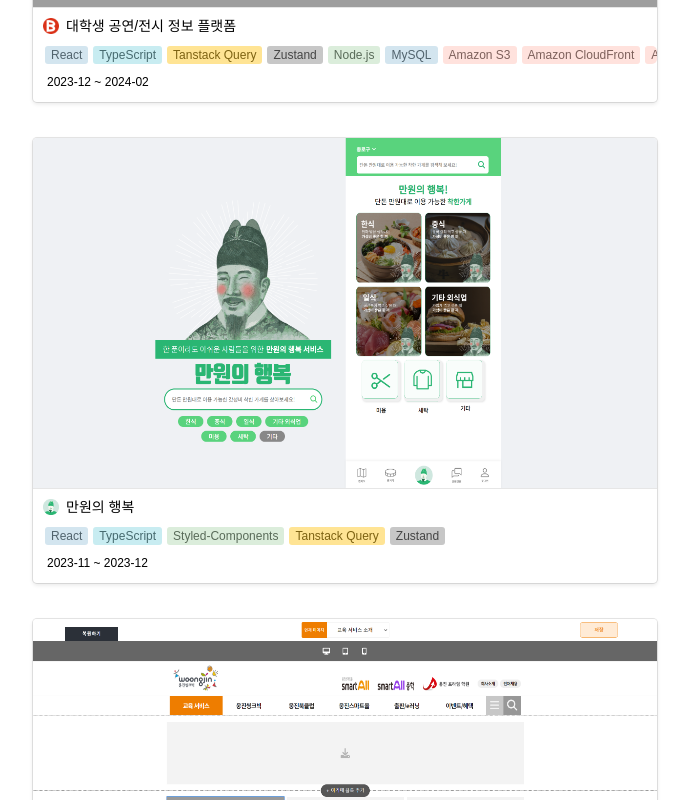
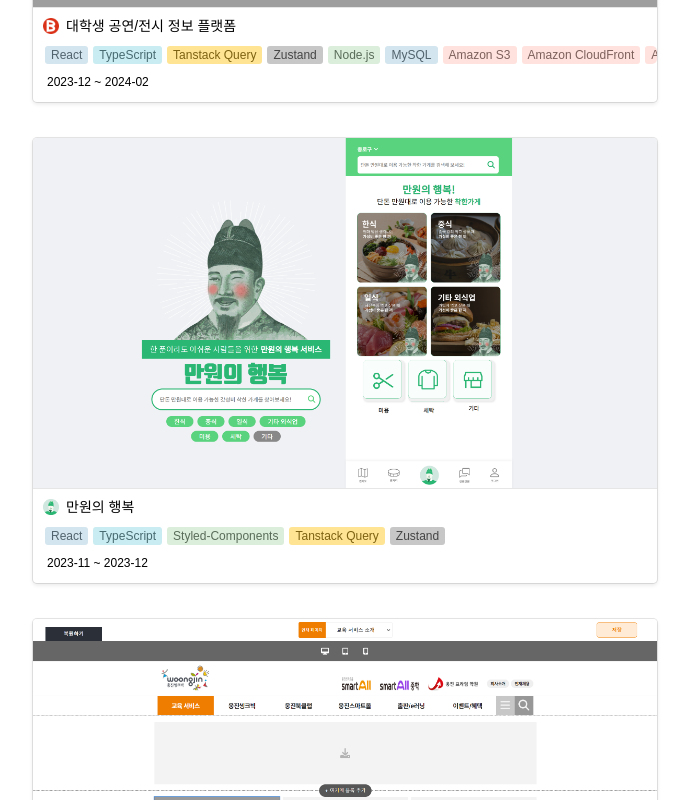
Before and after one commit to yoonth95/portfolio, a React (Vite) app: page /project in a window 1280 px wide. Shown: the part 1040-1840 px from the top of the page, without its empty margins (415-1104 px from the left). Built offline with nearby package versions, Linux system fonts and the light colour scheme; no server answers; grey boxes are pictures that could not be loaded; a web font is replaced by a local one.

Commit message:
refactor: LazyImage props style 추가

```diff
--- a/src/components/common/lazyImage/LazyImage.tsx
+++ b/src/components/common/lazyImage/LazyImage.tsx
@@ -1,17 +1,18 @@
-import React, { useRef } from "react";
+import React, { CSSProperties, useRef } from "react";
 import { useImgLazyLoading } from "@/hooks";
 
 interface LazyImageProps {
   src: string;
   alt: string;
   classNames?: string;
+  style?: CSSProperties;
 }
 
-const LazyImage: React.FC<LazyImageProps> = ({ src, alt, classNames }) => {
+const LazyImage: React.FC<LazyImageProps> = ({ src, alt, classNames, style }) => {
   const imgRef = useRef<HTMLImageElement>(null);
   useImgLazyLoading(imgRef); // 이미지에 대한 lazy loading 적용
 
-  return <img className={classNames} ref={imgRef} data-src={src} alt={alt} />;
+  return <img className={classNames} ref={imgRef} data-src={src} alt={alt} style={style} />;
 };
 
 export default LazyImage;
--- a/src/components/layouts/sidebar/Sidebar.tsx
+++ b/src/components/layouts/sidebar/Sidebar.tsx
@@ -86,7 +86,7 @@
             <div className="list">
               {project.projects.map((item) => (
                 <S.PostLi key={item.link} $clicked={location.pathname === item.link} onClick={() => moveLink(item.link)}>
-                  <LazyImage src={item.icon} alt={"아이콘이미지"} />
+                  <LazyImage src={item.icon} alt={"아이콘이미지"} style={{ borderRadius: "3px" }} />
                   <p>{item.title}</p>
                 </S.PostLi>
               ))}
--- a/src/components/project/projectBox/ProjectBox.tsx
+++ b/src/components/project/projectBox/ProjectBox.tsx
@@ -19,7 +19,7 @@
   return (
     <P.BoxContainer onClick={() => openModal(data.projectName)}>
       <P.BoxImgDiv>
-        <LazyImage src={data.thumbnail} alt={"썸네일 이미지"} />
+        <LazyImage src={data.thumbnail} alt={"썸네일 이미지"} style={{ objectFit: "cover" }} />
       </P.BoxImgDiv>
       <P.BoxInfo>
         <P.BoxTitle>
```
